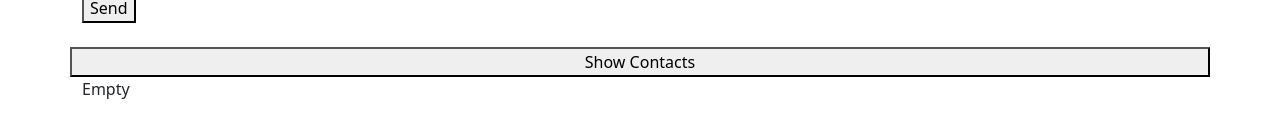
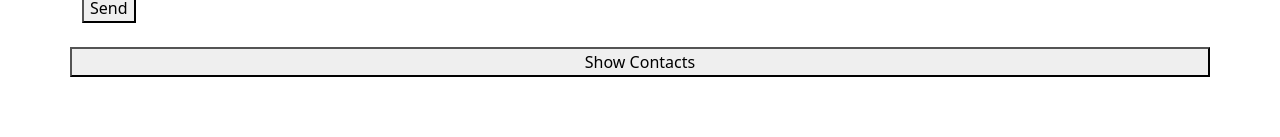
Before and after one commit to AlessandroArmari/Form_Base_CRUD_Front_End, a React (Vite) app in the folder Form_Base_CRUD/: page / in a window 1280 px wide. Shown: the part 211-348 px from the top of the page. Built offline with nearby package versions, Linux system fonts and the light colour scheme.

Commit message:
trying pass function to child

```diff
--- a/Form_Base_CRUD/src/App.jsx
+++ b/Form_Base_CRUD/src/App.jsx
@@ -40,7 +40,7 @@ function App() {
     setIsLoading(false);
   };
 
-  let content = <p>Empty</p>;
+  let content = <p></p>;
 
   if (isLoading) {
     content = <p>Loading...</p>;
--- a/Form_Base_CRUD/src/components/Form.jsx
+++ b/Form_Base_CRUD/src/components/Form.jsx
@@ -59,6 +59,8 @@ const Form = () => {
         setError(error.message);
         console.log(error);
       });
+
+    fetchHandler;
   };
   //2
   const usernameInputChangeHandler = (event) => {
```
